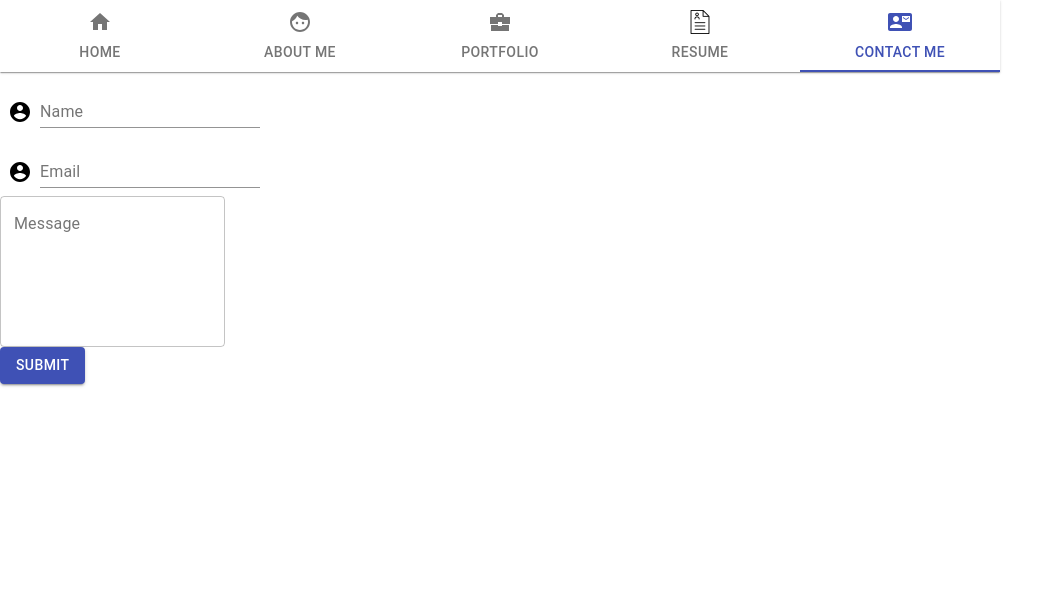
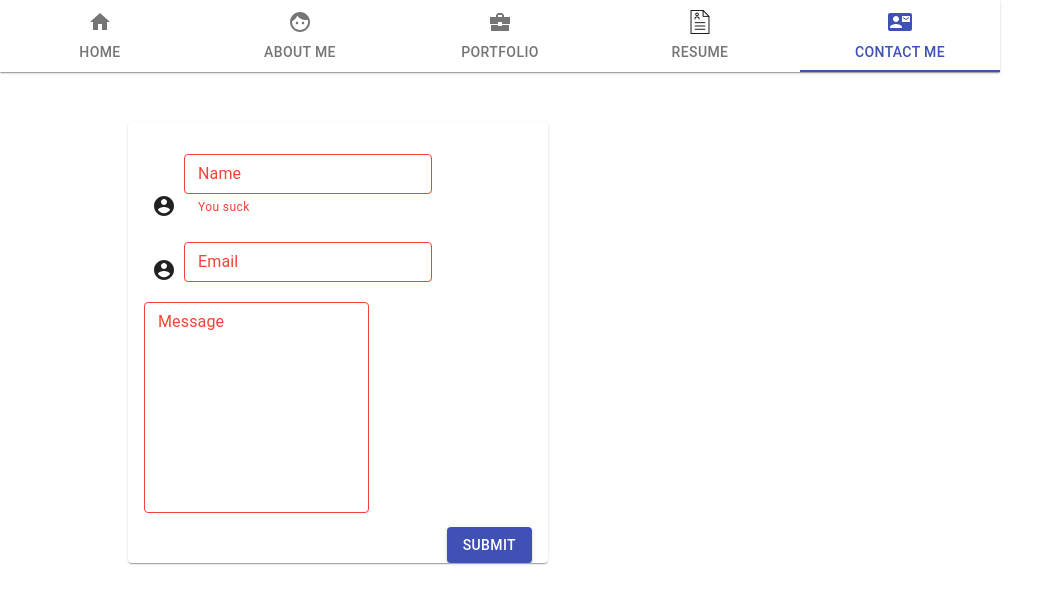
Before and after one commit to yjeafar/yjeafar.github.io, a React (Create React App) app in the folder website/: page /contact-me in a window 1280 px wide. Shown: the top 604 px of the page, without its empty margins (0-1064 px from the left). Built offline with nearby package versions, Linux system fonts and the light colour scheme.

Commit message:
added styles to contact me page, trying to get validation for form to work properly

```diff
--- a/website/package.json
+++ b/website/package.json
@@ -8,11 +8,14 @@
     "@testing-library/jest-dom": "^4.2.4",
     "@testing-library/react": "^9.5.0",
     "@testing-library/user-event": "^7.2.1",
+    "formik": "^2.1.4",
     "react": "^16.13.1",
     "react-dom": "^16.13.1",
+    "react-hook-form": "^6.0.4",
     "react-router-dom": "^5.2.0",
     "react-scripts": "3.4.1",
-    "typescript": "^3.9.5"
+    "typescript": "^3.9.5",
+    "yup": "^0.29.1"
   },
   "scripts": {
     "start": "react-scripts start",
--- a/website/src/css/contact-me.css
+++ b/website/src/css/contact-me.css
@@ -0,0 +1,3 @@
+.ContactMe {
+    padding-left: 10%;
+}
--- a/website/src/js/contact-me.js
+++ b/website/src/js/contact-me.js
@@ -4,25 +4,68 @@ import TextField from '@material-ui/core/TextField';
 import Grid from '@material-ui/core/Grid';
 import AccountCircle from '@material-ui/icons/AccountCircle';
 import Button from '@material-ui/core/Button';
+import { Card, CardContent } from '@material-ui/core';
+import '../css/contact-me.css'
+
 
 const useStyles = makeStyles((theme) => ({
   margin: {
     margin: theme.spacing(1),
   },
+  card: {
+    maxWidth: 420,
+    marginTop: 50
+  },
+  submitButton: {
+    marginTop: 10,
+    float: "right"
+  },
 }));
+
+const initialValues = {
+  name: '',
+  email: '',
+  message: '',
+  errors: {
+    name: '',
+    email: '',
+    message: ''
+  }
+};
 
 
 export default function ContactMe() {
 
   const classes = useStyles();
 
-  function getErrorMessage() {
+  function getEmailError() {
+    return "You suck"
+  }
 
+  function getEmptyError() {
+    return "You suck"
+  }
+
+  function handleSubmit() {
+    return '';
+  }
+  function handleSubmit() {
+    return '';
+  }
+
+  function handleChange () {
+    return '';
+  }
+
+  function handleBlur() {
+    return  '';
   }
 
   return (
     <div className="ContactMe">
-      <form className={classes.root} noValidate autoComplete="off">
+      <Card className={classes.card}>
+        <CardContent>
+            <form className={classes.root} autoComplete="off" onSubmit={handleSubmit}>
               <div className={classes.margin}>
                 <Grid container spacing={1} alignItems="flex-end">
                   <Grid item>
@@ -30,9 +73,15 @@ export default function ContactMe() {
                   </Grid>
                   <Grid item>
                     <TextField
+                      error={getEmptyError()}
+                      helperText={getEmptyError()}
                       id="input-with-icon-grid"
                       label="Name"
-                name= "name"
+                      name="name"
+                      variant="outlined"
+                      margin="dense"
+                      onChange={handleChange}
+                      onBlur={handleBlur}
                     />
                   </Grid>
                 </Grid>
@@ -44,29 +93,42 @@ export default function ContactMe() {
                   </Grid>
                   <Grid item>
                     <TextField
-                error = { getErrorMessage() }
+                      error={getEmailError}
                       id="input-with-icon-grid"
                       label="Email"
                       name="email"
+                      type="email"
+                      variant="outlined"
+                      margin="dense"
+                      onChange={handleChange}
+                      onBlur={handleBlur}
                     />
                   </Grid>
                 </Grid>
               </div>
               <div>
                 <TextField
+                  error={getEmptyError}
                   id="outlined-multiline-static"
                   label="Message"
+                  name="message"
                   multiline
-            rows={6}
+                  rows={10}
+                  rowsMax={10}
                   variant="outlined"
-            name="message"
+                  margin="dense"
+                  onChange={handleChange}
+                  onBlur={handleBlur}
                 />
               </div>
               <Button
+                className={classes.submitButton}
                 variant="contained"
                 color="primary"
                 type="submit"> Submit </Button>
             </form>
+        </CardContent>
+      </Card>
     </div>
   );
 }
```
Also changed, not shown: 1 other file (tests, documents, lock files or other folders). Lines whose indentation alone changed are shown as unchanged.
